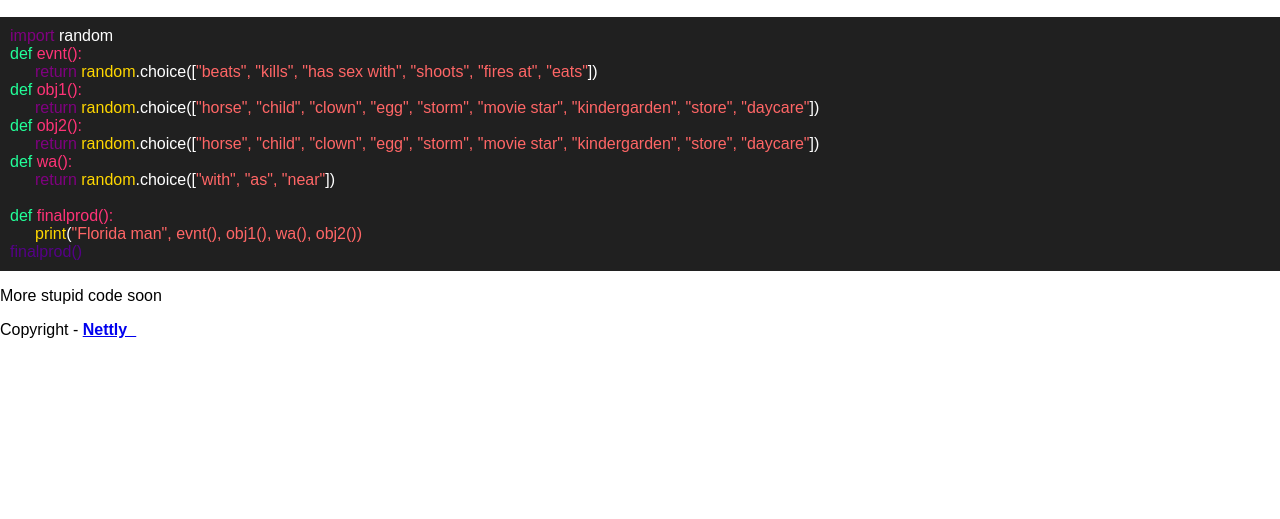
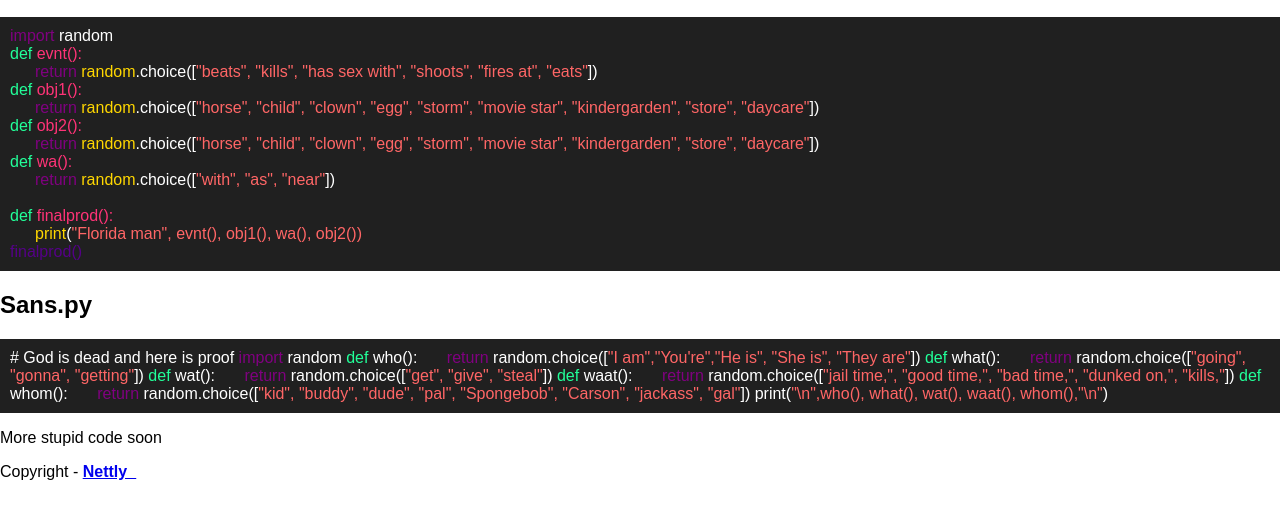
Before and after one commit to KaiLyons/stoopid, a plain HTML site: page index.html in a window 1280 px wide. Shown: the part 111-630 px from the top of the page. Drawn offline with Linux system fonts and the light colour scheme.

Commit message:
Update index.html

```diff
--- a/index.html
+++ b/index.html
@@ -28,6 +28,25 @@
                     <span class="indent"></span>    <span class="bif">print</span>(<span class="array">"Florida man", evnt(), obj1(), wa(), obj2())</span><br>
                     <span class="oneoff">finalprod()</span><br>
                 </div>
+
+                <h2>Sans.py</h2>
+                <div class="codes">
+                    <span class="comment"># God is dead and here is proof</span>
+                    <span class="import">import</span> random
+
+                    <span class="def">def</span> <span class="functions">who():</span>
+                    <span class="indent"></span><span class="import">return</span> random.choice([<span class="array">"I am","You're","He is", "She is", "They are"</span>])
+                    <span class="def">def</span> <span class="functions">what():</span>
+                    <span class="indent"></span><span class="import">return</span> random.choice([<span class="array">"going", "gonna", "getting"</span>])
+                    <span class="def">def</span> <span class="functions">wat():</span>
+                    <span class="indent"></span><span class="import">return</span> random.choice([<span class="array">"get", "give", "steal"</span>])
+                    <span class="def">def</span> <span class="functions">waat():</span>
+                    <span class="indent"></span><span class="import">return</span> random.choice([<span class="array">"jail time,", "good time,", "bad time,", "dunked on,", "kills,"</span>])
+                    <span class="def">def</span> <span class="functions">whom():</span>
+                    <span class="indent"></span><span class="import">return</span> random.choice([<span class="array">"kid", "buddy", "dude", "pal", "Spongebob", "Carson", "jackass", "gal"</span>])
+
+                    print(<span class="array">"\n",who(), what(), wat(), waat(), whom(),"\n"</span>)
+                </div>
                 <p>More stupid code soon</p>
             </div>
             <div id="foot">
@@ -51,6 +70,9 @@
         color: white;
         padding: 10px;
     }
+    .comment{
+        color: ##22ff22;
+    }
     .func{
         color: #ff3377
     }
```
